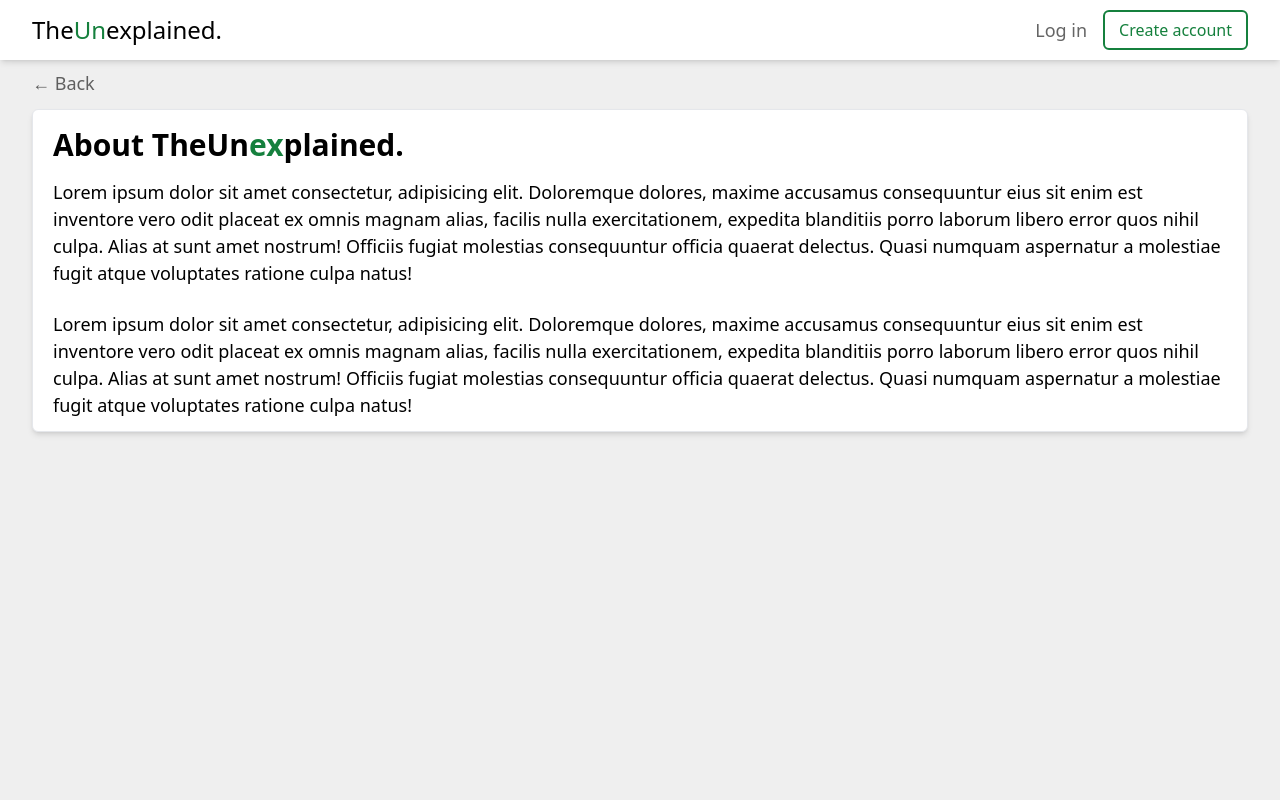
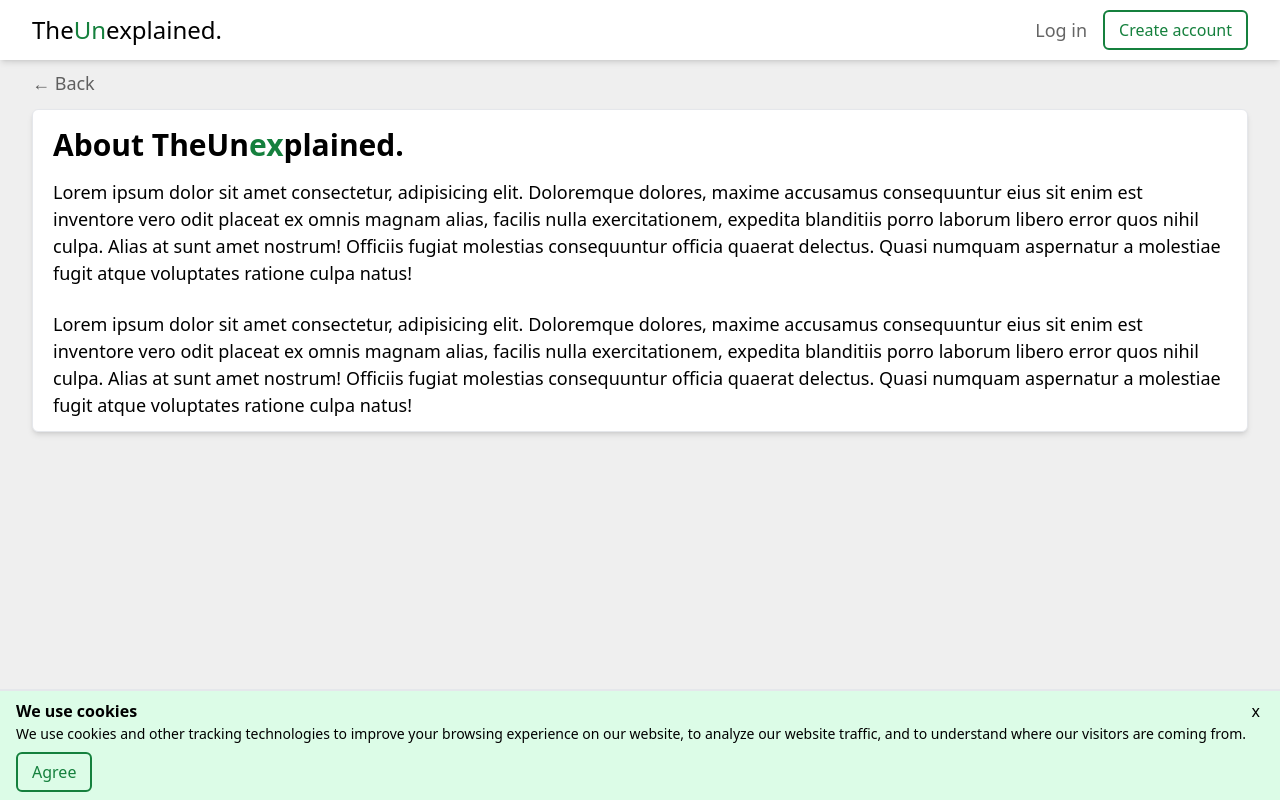
Before and after one commit to NemesOliver/frontend-strapi-blog, a Next.js app: page /about in a window 1280 px wide. Built offline with nearby package versions, Linux system fonts and the light colour scheme; no server answers.

Commit message:
cookie consent message

```diff
--- /dev/null
+++ b/components/cookieConsent/CookieConsent.js
@@ -0,0 +1,24 @@
+import { ButtonOutlined } from "..";
+
+const CookieConsent = ({ accept, decline }) => {
+  return (
+    <div className="fixed bottom-0 left-0 bg-green-100 border-t-2 w-full py-2 px-4 z-40  ">
+      <div>
+        <p className="font-bold">We use cookies</p>
+        <p className="text-[14px] pb-2">
+          We use cookies and other tracking technologies to improve your
+          browsing experience on our website, to analyze our website traffic,
+          and to understand where our visitors are coming from.
+        </p>
+      </div>
+      <div>
+        <ButtonOutlined text="Agree" onClick={accept} />
+        <button onClick={decline} className="absolute right-5 top-2 ">
+          x
+        </button>
+      </div>
+    </div>
+  );
+};
+
+export default CookieConsent;
--- a/components/index.js
+++ b/components/index.js
@@ -18,3 +18,8 @@ export { default as ButtonText } from "./buttons/buttonText/ButtonText";
  * Demo
  */
 export { default as Advertisment } from "./advertisment/Advertisment";
+
+/**
+ * Google Analytics
+ */
+export { default as CookieConsent } from "./cookieConsent/CookieConsent";
--- a/lib/ga/index.js
+++ b/lib/ga/index.js
@@ -1,6 +1,6 @@
 // log the pageview with their URL
 export const pageview = (url) => {
-  if (typeof window.gtag !== "undefied") {
+  if (window.gtag) {
     window.gtag("config", process.env.NEXT_PUBLIC_GA_ID, {
       page_path: url,
     });
@@ -9,5 +9,7 @@ export const pageview = (url) => {
 
 // log specific events happening.
 export const event = ({ action, params }) => {
-  window.gtag("event", action, params);
+  if (window.gtag) {
+    window.gtag("event", action, params);
+  }
 };
--- a/pages/_app.js
+++ b/pages/_app.js
@@ -1,15 +1,22 @@
-import { useEffect } from "react";
+import { useEffect, useState } from "react";
 import { useRouter } from "next/router";
 import Script from "next/script";
-import { Layout } from "../components";
+import { CookieConsent, Layout } from "../components";
 import "../styles/globals.css";
 
 import * as ga from "../lib/ga";
 
 function MyApp({ Component, pageProps }) {
+  const [gaConsent, setGaConsent] = useState(false);
+  const [showConsentMessage, setShowConsentMessage] = useState(false);
   const router = useRouter();
 
   useEffect(() => {
+    // If no Cookie is stored, and no consent has been given => show cookie consent message
+    if (typeof window !== "undefined" && !window.document.cookie) {
+      setShowConsentMessage(true);
+    }
+
     const handleRouteChange = (url) => {
       ga.pageview(url);
     };
@@ -24,15 +31,25 @@ function MyApp({ Component, pageProps }) {
     };
   }, [router.events]);
 
+  const acceptCookies = () => {
+    setGaConsent(true); // Enable scripts
+    setShowConsentMessage(false);
+  };
+
+  const declineCookies = () => setShowConsentMessage(false);
+
   return (
     <>
       {/* Global Site Tag (gtag.js) - Google Analytics */}
+      {gaConsent && (
+        <>
           <Script
             strategy="lazyOnload"
             src={`https://www.googletagmanager.com/gtag/js?id=${process.env.NEXT_PUBLIC_GA_ID}`}
           />
-      <script
+          <Script
             id="ga-analyitcs"
+            strategy="afterInteractive"
             dangerouslySetInnerHTML={{
               __html: `
                   window.dataLayer = window.dataLayer || [];
@@ -45,7 +62,11 @@ function MyApp({ Component, pageProps }) {
           `,
             }}
           />
-
+        </>
+      )}
+      {showConsentMessage && (
+        <CookieConsent accept={acceptCookies} decline={declineCookies} />
+      )}
       <Layout>
         <Component {...pageProps} />
       </Layout>
--- a/pages/index.js
+++ b/pages/index.js
@@ -104,7 +104,7 @@ export async function getStaticProps() {
 
   try {
     const res = await fetch(
-      `${URL}?populate=blog_img&sort=publishedAt:DESC` // Populate with img and sort
+      `${URL}?populate=blog_img&sort=publishedAt:DESC&publicationState=preview` // Using publication=preview to see drafts in development
     );
     const { data: blogs } = await res.json();
 
```
Lines whose indentation alone changed are shown as unchanged.
